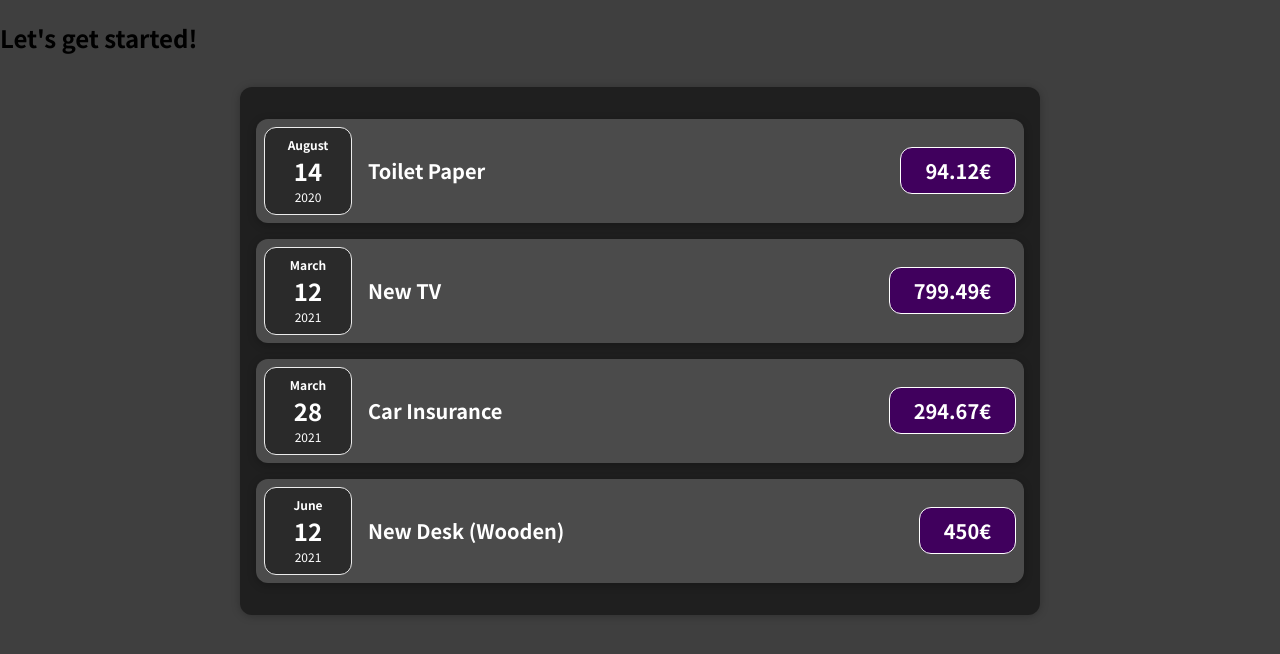
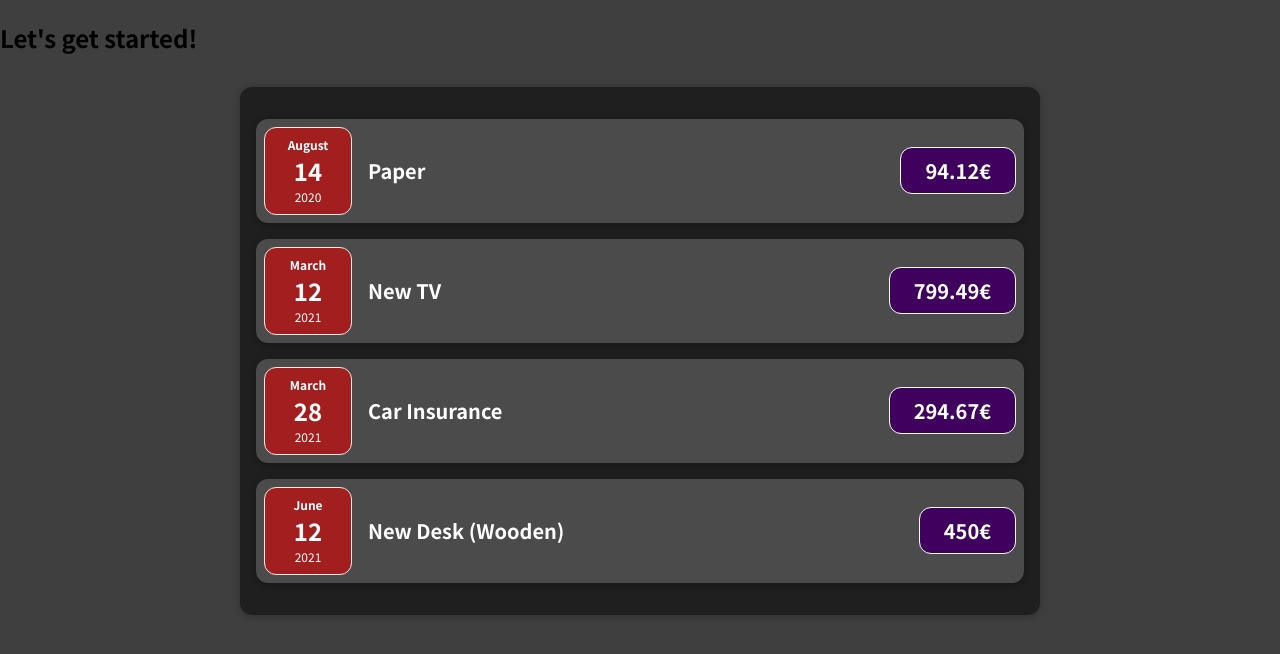
Before and after one commit to Sistemshdortiz/ExpensesApp, a JavaScript app: page / in a window 1280 px wide. Shown: the top 654 px of the page. Built offline with nearby package versions, Linux system fonts and the light colour scheme.

Commit message:
First change

```diff
--- a/src/App.js
+++ b/src/App.js
@@ -4,7 +4,7 @@ function App() {
   const expenses = [
     {
       id: 'e1',
-      title: 'Toilet Paper',
+      title: 'Paper',
       amount: 94.12,
       date: new Date(2020, 7, 14),
     },
--- a/src/components/ExpenseDate.css
+++ b/src/components/ExpenseDate.css
@@ -4,7 +4,7 @@
     width: 5.5rem;
     height: 5.5rem;
     border: 1px solid #ececec;
-    background-color: #2a2a2a;
+    background-color: #a31f1f;
     color: white;
     border-radius: 12px;
     align-items: center;
```
